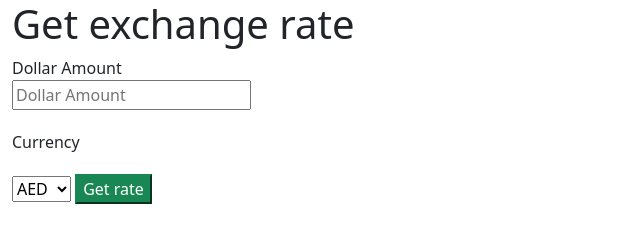
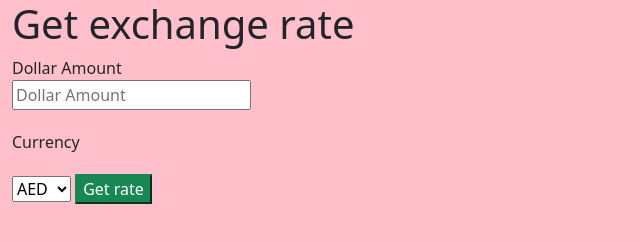
Before and after one commit to SeanJulius/Currency-Exchanger, a website built with webpack: page src/index.html in a window 1280 px wide. Shown: the whole page, without its empty margins (0-640 px from the left). Built offline with nearby package versions, Linux system fonts and the light colour scheme.

Commit message:
Add a little pink

```diff
--- a/src/css/styles.css
+++ b/src/css/styles.css
@@ -1,5 +1,5 @@
 body {
-  background-color: linear-gradient(to right, rgba(255,0,0,0), rgb(0, 72, 255));
+  background-color: pink
 }
 label, input {
   display: block;
```
